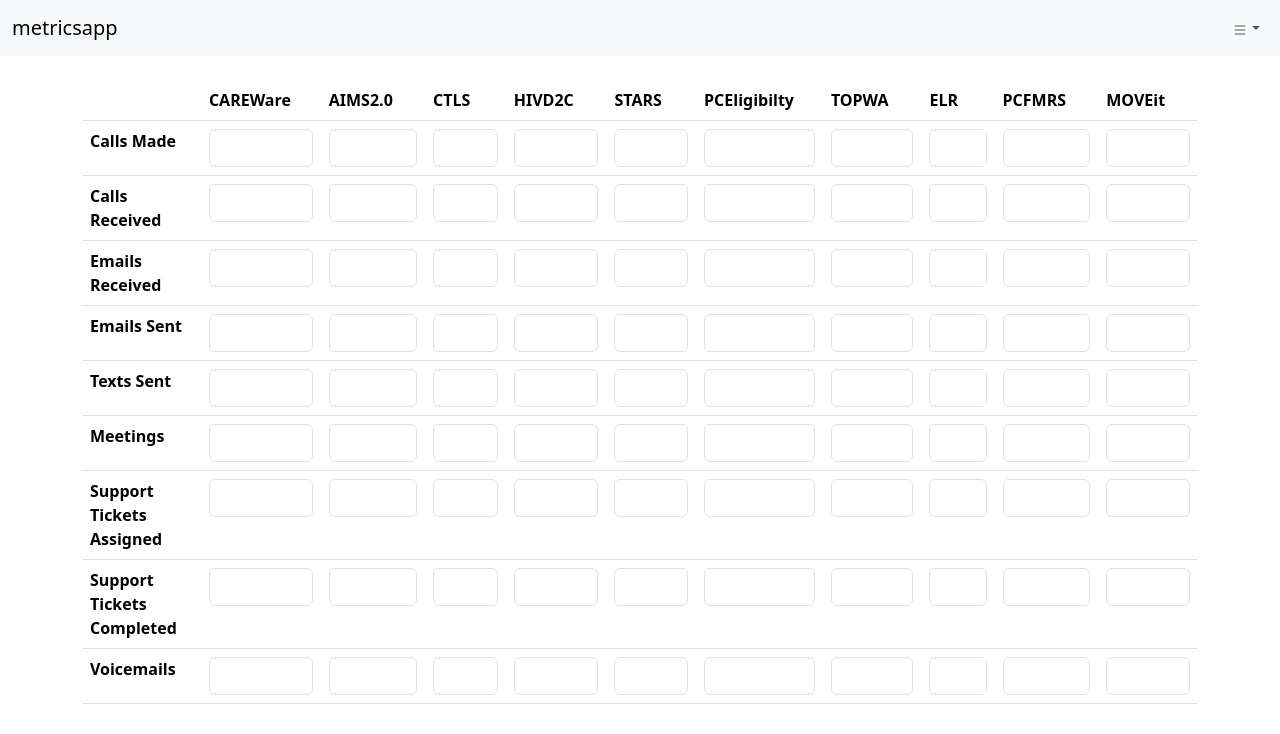
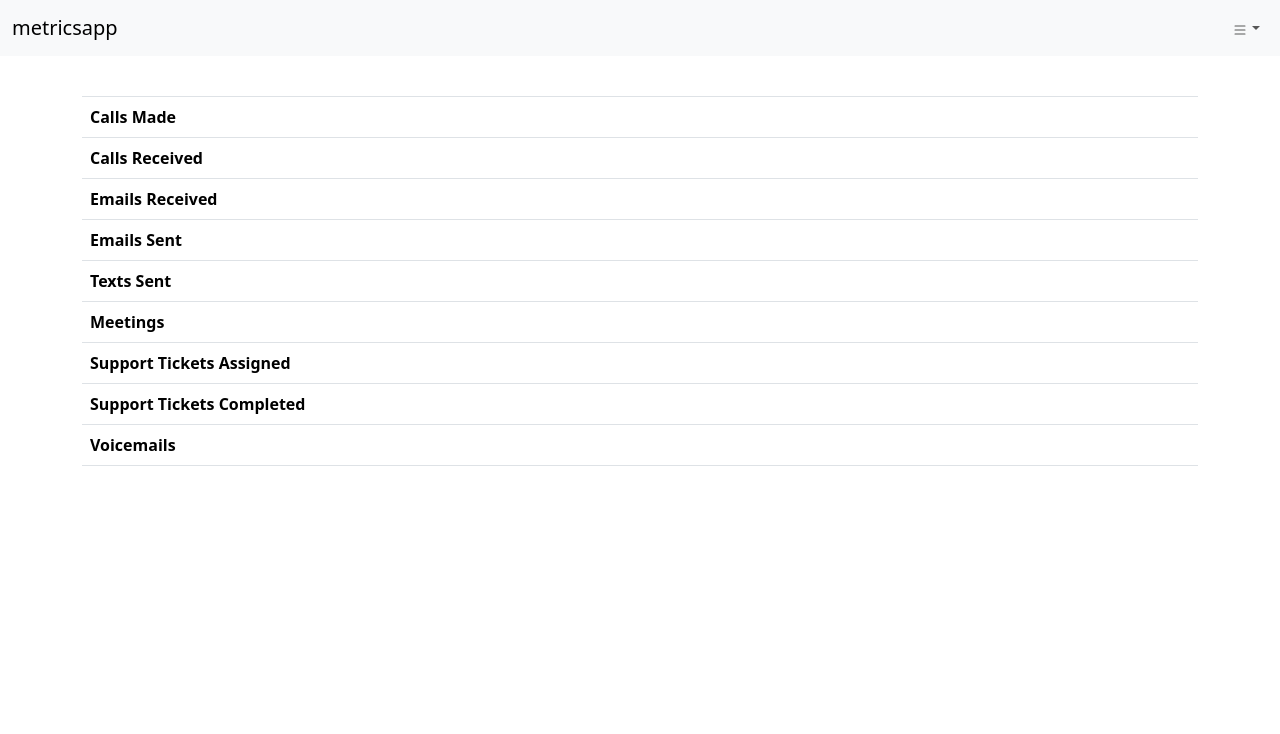
Before and after one commit to brandonfullstack/metrics-app, a React (Create React App) app: page / in a window 1280 px wide. Shown: the top 734 px of the page. Built offline with nearby package versions, Linux system fonts and the light colour scheme.

Commit message:
Implement basic portal selection functionality

```diff
--- a/src/components/Header.jsx
+++ b/src/components/Header.jsx
@@ -1,12 +1,17 @@
-import React from "react";
+
 // import flexImage from "./../img/flex.png";
+import PORTALS from "../constants/portals";
+import { usePortals } from "../hooks/usePortals";
+
 
 function Header() {
+
+  const { portals, setPortal } = usePortals();
+
   return (
-    <React.Fragment>
-      {/* <img class= "scale-up-left" src={flexImage} alt="flexing" /> */}
-      <nav class="navbar navbar-expand-lg bg-body-tertiary">
-        <div class="container-fluid">
+
+      <nav className="navbar navbar-expand-lg bg-body-tertiary">
+        <div className="container-fluid">
           <a class="navbar-brand" href="#">metricsapp</a>
           <button class="navbar-toggler" type="button" data-bs-toggle="collapse" data-bs-target="#navbarSupportedContent" aria-controls="navbarSupportedContent" aria-expanded="false" aria-label="Toggle navigation">
             <span class="navbar-toggler-icon"></span>
@@ -24,54 +29,12 @@
                 <li><a class="dropdown-item" href="#">Profile</a></li>
                 <li><a class="dropdown-item" href="#">Documentation</a></li>
                 <li><h6 class="dropdown-header">Pick your apps</h6></li>
-                <li>
-                  <div class="dropdown-item"><div class="form-check"><input className="form-check-input" type="checkbox" id="CAREWare" name="applications" value="CAREWare" />
-                    <label className="form-label" for="CAREWare">CAREWare</label>
+                {PORTALS.map((portal, index) => (
+                  <li key={index}> <div class="dropdown-item"><div class="form-check"><input defaultChecked={portals.some(p => p.name === portal.name)} onChange={(e) => setPortal({name: e.target.value})} className="form-check-input" type="checkbox" id={`${portal.name}`} name="applications" value={`${portal.name}`} />
+                    <label className="form-label" htmlFor={`${portal.name}`}>{portal.name}</label>
                   </div></div>
-                </li>
-                <li>
-                  <div class="dropdown-item"><div class="form-check"><input className="form-check-input" type="checkbox" id="CAREWare" name="applications" value="CAREWare" />
-                    <label className="form-label" for="CAREWare">AIMS2.0</label>
-                  </div></div>
-                </li>
-                <li>
-                  <div class="dropdown-item"><div class="form-check"><input className="form-check-input" type="checkbox" id="CAREWare" name="applications" value="CAREWare" />
-                    <label className="form-label" for="CAREWare">CTLS</label>
-                  </div></div>
-                </li>
-                <li>
-                  <div class="dropdown-item"><div class="form-check"><input className="form-check-input" type="checkbox" id="CAREWare" name="applications" value="CAREWare" />
-                    <label className="form-label" for="CAREWare">HIVD2C</label>
-                  </div></div>
-                </li>
-                <li>
-                  <div class="dropdown-item"><div class="form-check"><input className="form-check-input" type="checkbox" id="CAREWare" name="applications" value="CAREWare" />
-                    <label className="form-label" for="CAREWare">STARS</label>
-                  </div></div>
-                </li>
-                <li>
-                  <div class="dropdown-item"><div class="form-check"><input className="form-check-input" type="checkbox" id="CAREWare" name="applications" value="CAREWare" />
-                    <label className="form-label" for="CAREWare">PCEligibilty</label>
-                  </div></div></li>
-                <li>
-                  <div class="dropdown-item"><div class="form-check"><input className="form-check-input" type="checkbox" id="CAREWare" name="applications" value="CAREWare" />
-                    <label className="form-label" for="CAREWare">TOPWA</label>
-                  </div></div>
-                </li>
-                <li>
-                  <div class="dropdown-item"><div class="form-check"><input className="form-check-input" type="checkbox" id="CAREWare" name="applications" value="CAREWare" />
-                    <label className="form-label" for="CAREWare">ELR</label>
-                  </div></div></li>
-                <li>
-                  <div class="dropdown-item"><div class="form-check"><input className="form-check-input" type="checkbox" id="CAREWare" name="applications" value="CAREWare" />
-                    <label className="form-label" for="CAREWare">PCFMRS</label>
-                  </div></div>
-                </li>
-                <li>
-                  <div class="dropdown-item"><div class="form-check"><input className="form-check-input" type="checkbox" id="CAREWare" name="applications" value="CAREWare" />
-                    <label className="form-label" for="CAREWare">MOVEit</label>
-                  </div></div>
-                </li>
+                  </li>
+                ))}
                 <li><hr class="dropdown-divider" /></li>
                 <li><a class="dropdown-item" href="#">Log out</a></li>
               </ul>
@@ -79,8 +42,8 @@
           </ul>
         </div>
       </nav >
-    </React.Fragment >
-  );
+  )
+  ;
 }
 
 export default Header;
--- a/src/components/Table.jsx
+++ b/src/components/Table.jsx
@@ -1,8 +1,12 @@
 import React from "react";
 import PORTALS from "../constants/portals";
 import INTERACTIONS from "../constants/interactions";
+import { usePortals } from "../hooks/usePortals";
 
 export default function Table() {
+
+  const { portals } = usePortals();
+
   return (
     <div className="container">
 
@@ -10,7 +14,7 @@
       <thead>
         <tr>
           <th><span className="visually-hidden">Metrics</span></th>
-          {PORTALS.map((portal, index) => (
+          {portals.map((portal, index) => (
             <th key={index} className="text-nowrap">{portal.name}</th>
             ))}
         </tr>
@@ -19,7 +23,7 @@
         {INTERACTIONS.map((interaction, index) => (
           <tr>
             <th className="w-10">{interaction.name}</th>
-            {PORTALS.map((portal, index) => (
+            {portals.map((portal, index) => (
               <td key={index} className="text-nowrap">
                 <input type="text" className="form-control" />
               </td>
--- /dev/null
+++ b/src/hooks/usePortals.js
@@ -0,0 +1,33 @@
+import { create } from 'zustand'
+import { createJSONStorage, persist } from 'zustand/middleware'
+
+
+
+export const usePortals = create()(
+  persist(
+    set => ({
+      portals: [],
+      setPortal: portal => set(state => {
+
+        const existingPortal = state.portals.find(p => p.name === portal.name);
+
+        if (existingPortal) {
+          console.log('existingPortal', existingPortal);
+          const updatedPortals = state.portals.filter(p => p.name !== portal.name);
+          return {
+            portals: updatedPortals
+          }
+        }
+
+        return {
+          // spread syntax to copy the state
+          portals: [...state.portals , portal]
+        }
+      }),
+    }),
+    {
+      name: 'portals-storage',
+      storage: createJSONStorage(() => localStorage)
+    }
+  )
+)
```
